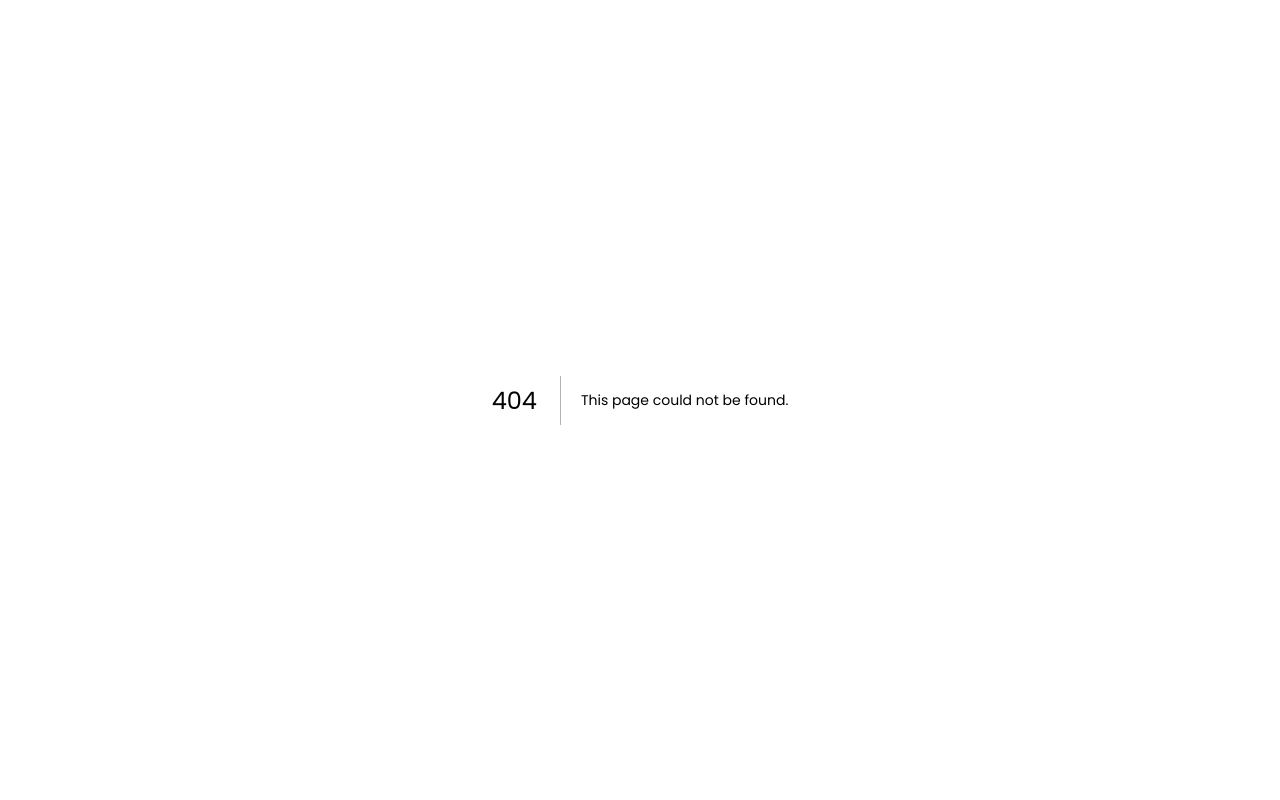
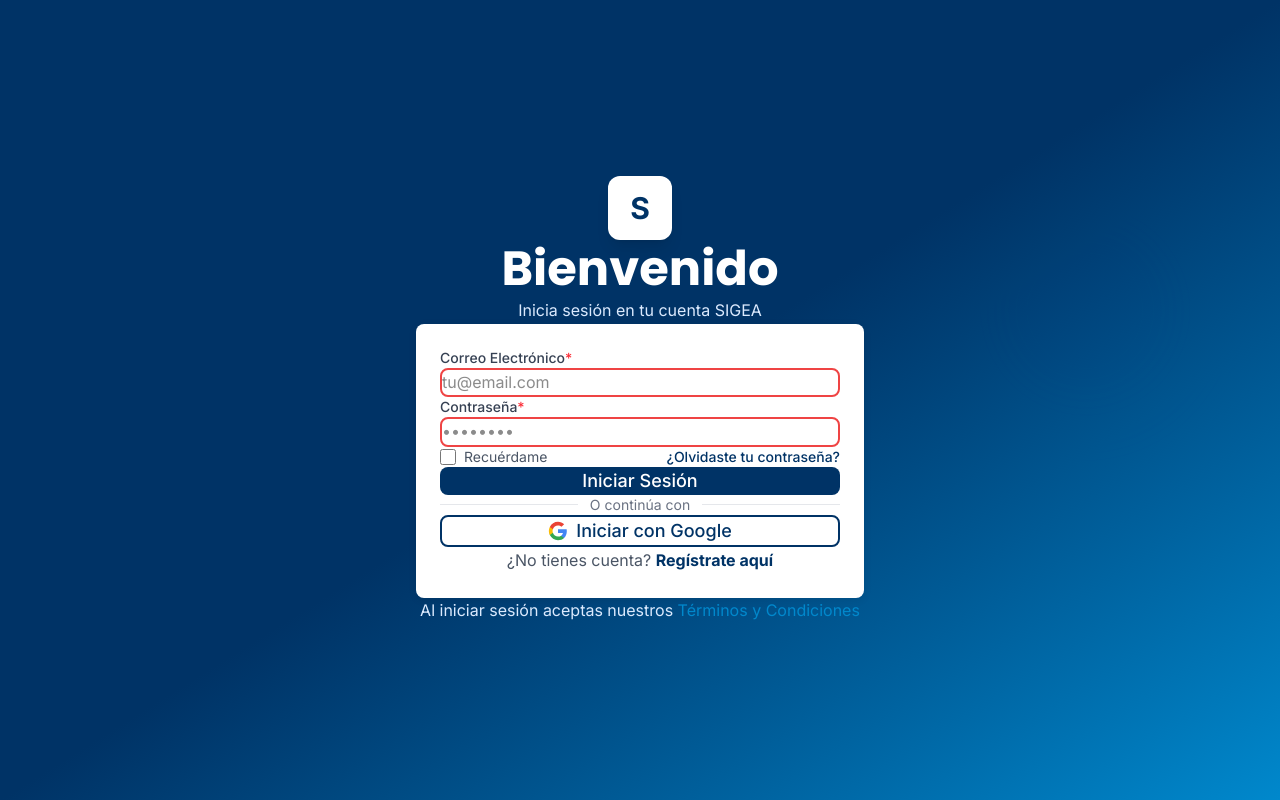
Before and after one commit to BrennisC/sigea-app, a Next.js app: page /login in a window 1280 px wide. Before the commit this address had no page. Built offline with nearby package versions, Linux system fonts and the light colour scheme.

Commit message:
Create Login page with Google OAuth option
cgen-bb8375fe6433459f93482fa428fad406

```diff
--- /dev/null
+++ b/app/login/page.tsx
@@ -0,0 +1,222 @@
+"use client";
+
+import { useState } from "react";
+import { useRouter } from "next/navigation";
+import Card from "../components/Card";
+import Button from "../components/Button";
+import Input from "../components/Input";
+import Link from "next/link";
+
+interface LoginForm {
+  email: string;
+  password: string;
+}
+
+interface LoginErrors {
+  email?: string;
+  password?: string;
+  general?: string;
+}
+
+export default function LoginPage() {
+  const router = useRouter();
+  const [isLoading, setIsLoading] = useState(false);
+  const [errors, setErrors] = useState<LoginErrors>({});
+  const [formData, setFormData] = useState<LoginForm>({
+    email: "",
+    password: "",
+  });
+
+  const validateForm = (): boolean => {
+    const newErrors: LoginErrors = {};
+
+    if (!formData.email.trim()) {
+      newErrors.email = "El correo es requerido";
+    } else if (!/^[^\s@]+@[^\s@]+\.[^\s@]+$/.test(formData.email)) {
+      newErrors.email = "Por favor ingresa un correo válido";
+    }
+
+    if (!formData.password.trim()) {
+      newErrors.password = "La contraseña es requerida";
+    } else if (formData.password.length < 6) {
+      newErrors.password = "La contraseña debe tener al menos 6 caracteres";
+    }
+
+    setErrors(newErrors);
+    return Object.keys(newErrors).length === 0;
+  };
+
+  const handleChange = (e: React.ChangeEvent<HTMLInputElement>) => {
+    const { name, value } = e.target;
+    setFormData((prev) => ({
+      ...prev,
+      [name]: value,
+    }));
+
+    if (errors[name as keyof LoginErrors]) {
+      setErrors((prev) => ({
+        ...prev,
+        [name]: undefined,
+      }));
+    }
+  };
+
+  const handleSubmit = async (e: React.FormEvent) => {
+    e.preventDefault();
+
+    if (!validateForm()) {
+      return;
+    }
+
+    setIsLoading(true);
+
+    // Simulate API call
+    setTimeout(() => {
+      // TODO: Replace with actual authentication
+      console.log("Login attempt:", formData);
+      setIsLoading(false);
+      router.push("/participante/dashboard");
+    }, 1500);
+  };
+
+  const handleGoogleLogin = () => {
+    setIsLoading(true);
+    // TODO: Implement Google OAuth
+    // window.location.href = `/api/auth/google`;
+    console.log("Google login clicked");
+    setTimeout(() => {
+      setIsLoading(false);
+      router.push("/participante/dashboard");
+    }, 1000);
+  };
+
+  return (
+    <div className="w-full min-h-screen bg-gradient-to-br from-primary via-primary to-primary-light flex items-center justify-center px-4 py-12">
+      {/* Decorative elements */}
+      <div className="absolute inset-0 overflow-hidden">
+        <div className="absolute top-20 left-10 w-72 h-72 bg-white rounded-full mix-blend-multiply filter blur-3xl opacity-10 animate-blob"></div>
+        <div className="absolute top-40 right-10 w-72 h-72 bg-blue-200 rounded-full mix-blend-multiply filter blur-3xl opacity-10 animation-delay-2000 animate-blob"></div>
+      </div>
+
+      {/* Content */}
+      <div className="max-w-md w-full relative z-10">
+        {/* Header */}
+        <div className="text-center mb-8">
+          <Link href="/">
+            <div className="inline-block mb-4">
+              <div className="w-16 h-16 bg-white rounded-xl flex items-center justify-center text-primary font-bold text-3xl shadow-lg hover:shadow-xl transition-shadow">
+                S
+              </div>
+            </div>
+          </Link>
+          <h1 className="text-4xl font-bold text-white mb-2">Bienvenido</h1>
+          <p className="text-blue-100">
+            Inicia sesión en tu cuenta SIGEA
+          </p>
+        </div>
+
+        {/* Login Card */}
+        <Card>
+          <form onSubmit={handleSubmit} className="space-y-4">
+            <Input
+              label="Correo Electrónico"
+              type="email"
+              name="email"
+              placeholder="tu@email.com"
+              value={formData.email}
+              onChange={handleChange}
+              error={errors.email}
+              required
+            />
+
+            <Input
+              label="Contraseña"
+              type="password"
+              name="password"
+              placeholder="••••••••"
+              value={formData.password}
+              onChange={handleChange}
+              error={errors.password}
+              required
+            />
+
+            {errors.general && (
+              <div className="bg-red-100 border-l-4 border-red-500 p-3 rounded">
+                <p className="text-sm text-red-800">{errors.general}</p>
+              </div>
+            )}
+
+            <div className="flex items-center justify-between text-sm">
+              <label className="flex items-center gap-2 cursor-pointer">
+                <input type="checkbox" className="w-4 h-4 rounded" />
+                <span className="text-gray-600">Recuérdame</span>
+              </label>
+              <a href="/recuperar-password" className="text-primary hover:text-primary-light font-medium">
+                ¿Olvidaste tu contraseña?
+              </a>
+            </div>
+
+            <Button
+              type="submit"
+              size="lg"
+              className="w-full"
+              isLoading={isLoading}
+            >
+              Iniciar Sesión
+            </Button>
+          </form>
+
+          {/* Divider */}
+          <div className="my-6 flex items-center gap-3">
+            <div className="flex-1 h-px bg-gray-200"></div>
+            <span className="text-sm text-gray-500">O continúa con</span>
+            <div className="flex-1 h-px bg-gray-200"></div>
+          </div>
+
+          {/* Google Login */}
+          <Button
+            type="button"
+            variant="outline"
+            size="lg"
+            className="w-full"
+            onClick={handleGoogleLogin}
+            disabled={isLoading}
+          >
+            <svg
+              className="w-5 h-5 mr-2"
+              viewBox="0 0 24 24"
+              fill="currentColor"
+            >
+              <path d="M22.56 12.25c0-.78-.07-1.53-.2-2.25H12v4.26h5.92c-.26 1.37-1.04 2.53-2.21 3.31v2.77h3.57c2.08-1.92 3.28-4.74 3.28-8.09z" fill="#4285F4" />
+              <path d="M12 23c2.97 0 5.46-.98 7.28-2.66l-3.57-2.77c-.98.66-2.23 1.06-3.71 1.06-2.86 0-5.29-1.93-6.16-4.53H2.18v2.84C3.99 20.53 7.7 23 12 23z" fill="#34A853" />
+              <path d="M5.84 14.09c-.22-.66-.35-1.36-.35-2.09s.13-1.43.35-2.09V7.07H2.18C1.43 8.55 1 10.22 1 12s.43 3.45 1.18 4.93l2.85-2.22.81-.62z" fill="#FBBC05" />
+              <path d="M12 5.38c1.62 0 3.06.56 4.21 1.64l3.15-3.15C17.45 2.09 14.97 1 12 1 7.7 1 3.99 3.47 2.18 7.07l3.66 2.84c.87-2.6 3.3-4.53 6.16-4.53z" fill="#EA4335" />
+            </svg>
+            Iniciar con Google
+          </Button>
+
+          {/* Register Link */}
+          <div className="mt-6 text-center">
+            <p className="text-gray-600">
+              ¿No tienes cuenta?{" "}
+              <Link
+                href="/registro"
+                className="text-primary hover:text-primary-light font-bold transition-colors"
+              >
+                Regístrate aquí
+              </Link>
+            </p>
+          </div>
+        </Card>
+
+        {/* Footer Text */}
+        <p className="text-center text-blue-100 text-xs mt-8">
+          Al iniciar sesión aceptas nuestros{" "}
+          <a href="/terminos" className="underline hover:text-white">
+            Términos y Condiciones
+          </a>
+        </p>
+      </div>
+    </div>
+  );
+}
```
